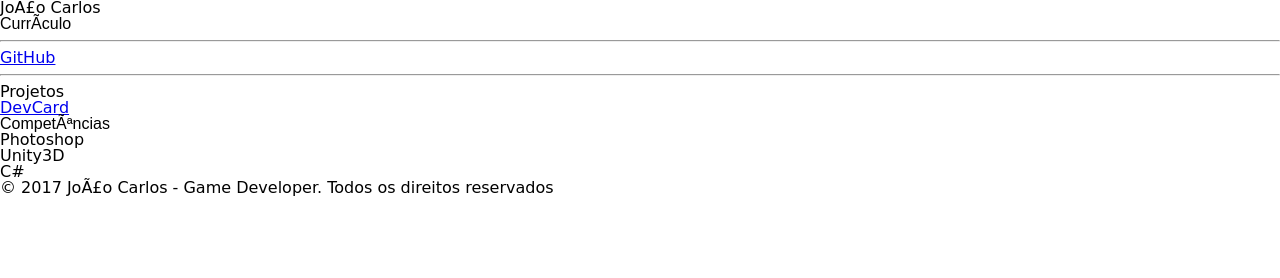
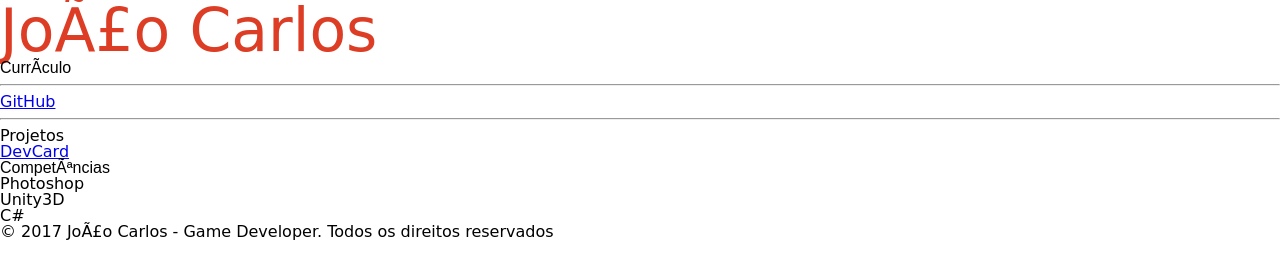
Before and after one commit to Joao412/Joao412.github.io, a plain HTML site: page index.html in a window 1280 px wide. Drawn offline with Linux system fonts and the light colour scheme.

Commit message:
css update

```diff
--- a/css/estilo.css
+++ b/css/estilo.css
@@ -1,7 +1,7 @@
 /* estilo.css */
 
 h1{ /* título */
-font-family: 'Baloo Tammudu', cursive;
+font-family: 'Baloo Tammudu', cursive; font-size: 60px; color: #DC3D24; text-shadow: 0.5px 1.5px #ffffff;
 
 }
 
```
